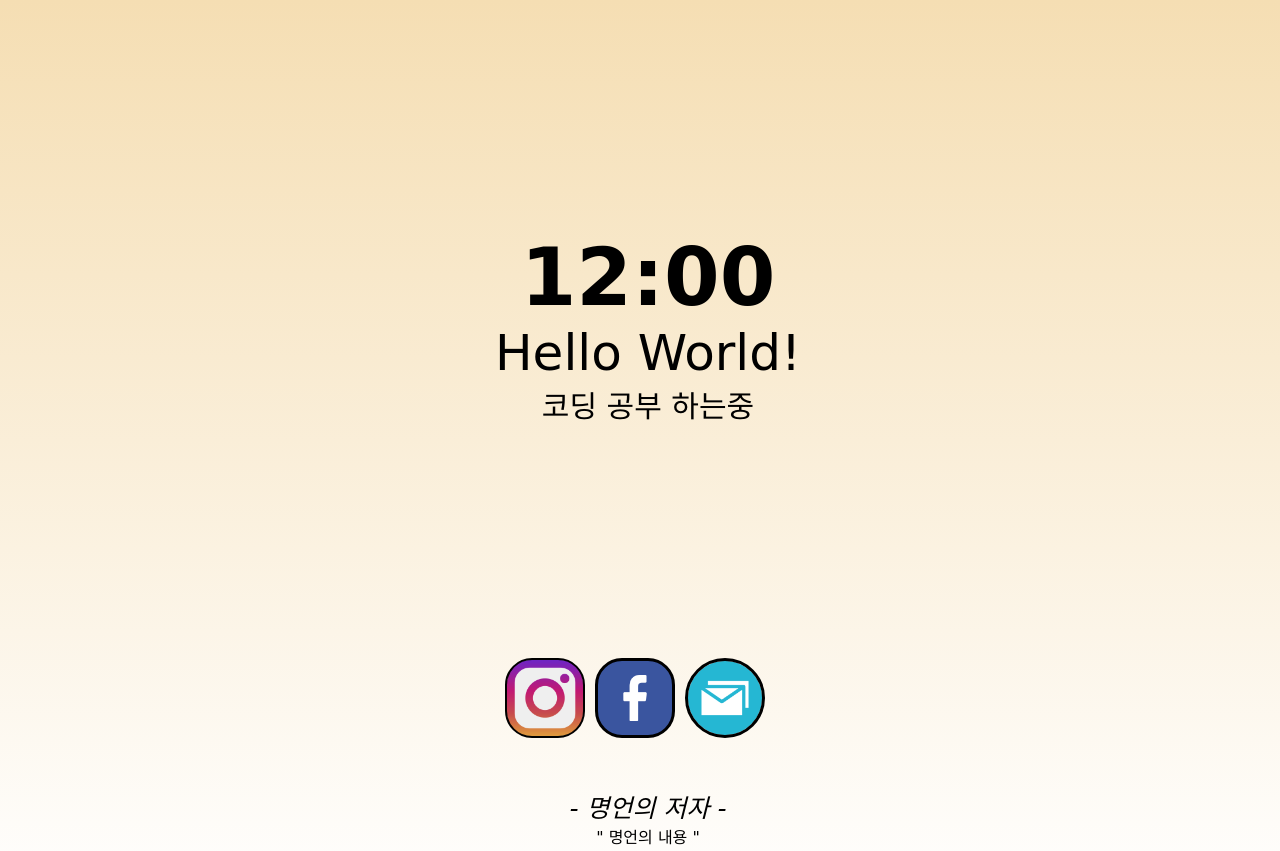
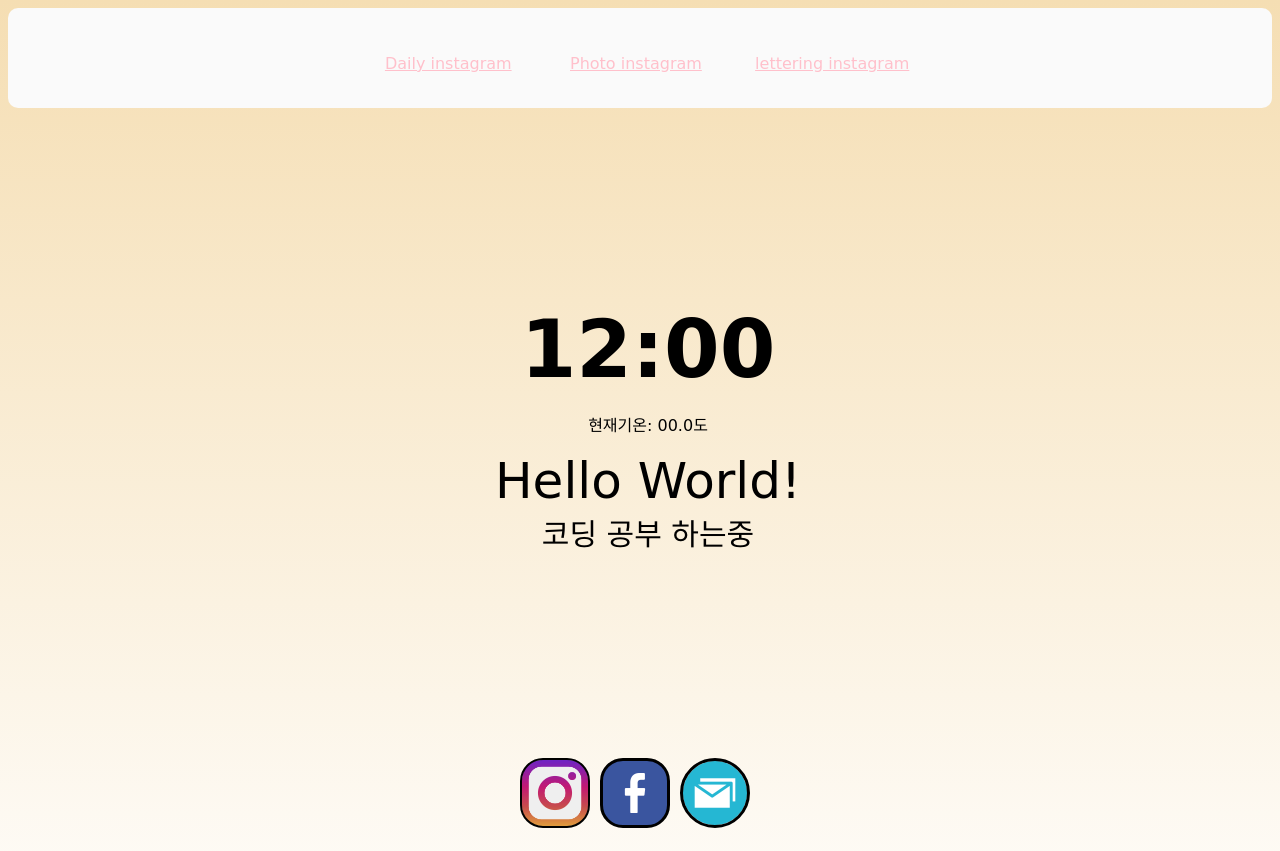
Before and after one commit to Yong211/momentum, a plain HTML site: page index.html in a window 1280 px wide. Shown: the top 851 px of the page. Drawn offline with nearby package versions, Linux system fonts and the light colour scheme; no server answers; a web font is replaced by a local one.

Commit message:
Add files via upload

```diff
--- a/index.html
+++ b/index.html
@@ -1,5 +1,5 @@
 <!DOCTYPE html>
-<html lang="en">
+<html lang="ko">
 
 <head>
     <meta charset="UTF-8">
@@ -21,35 +21,71 @@
             /* background-image: url("https://www.eyeonasia.gov.sg/images/china-selected/nanjing-profile.jpg"); */
             background-repeat: no-repeat;
             background-size: cover;
+        }
 
+        ul li {
+            display: inline-block;
+            width: 180px;
+        }
+        a:link {
+            color: pink;
+        }
+        a:visited {
             color: black;
         }
+        a:hover {
+            color: red;
+        }
+        a:active {
+            color: green
+        }
 
-        .time{
+        .head{
+            background-color: rgb(250,250,250);
+            width: 100%;
+            height: 100px;
+            border-radius: 10px;
+        }
+        .head_nav {
+            padding: 30px;
+
+            display: flex;
+            flex-direction: row;
+            align-items: center;
+            justify-content: center;
+
+            text-decoration-line: none;
+
+        }
+
+        .time {
             font-size: 80px;
             font-weight: bold;
             color: black;
         }
 
-        .greeting{
+        .greeting {
             font-size: 50px;
+
             display: flex;
             flex-direction: column;
             align-items: center;
             justify-content: center;
+
             color: black;
         }
-        .todo{
+
+        .todo {
             font-size: 30px;
             color: black;
         }
 
-        .author{
+        .author {
             font-size: 25px;
             font-style: italic;
         }
 
-        .main{
+        .main {
             width: 100vw;
             height: 80vh;
 
@@ -59,7 +95,7 @@
             justify-content: center;
         }
 
-        .quoto{
+        .quoto {
             width: 100vw;
             height: 20vh;
 
@@ -70,30 +106,33 @@
             align-items: center;
             justify-content: center;
         }
+
         .B1 {
             max-width: 500px;
-                width: 80px;
-                height: 80px;
+            width: 70px;
+            height: 70px;
             background-image: url(Insta_icon.png);
             background-position: center;
             background-size: cover;
-                border-radius: 27px;
+            border-radius: 23px;
             border: solid, 2px, black;
         }
-            .B2{
+
+        .B2 {
             max-width: 500px;
-                width: 80px;
-                height: 80px;
+            width: 70px;
+            height: 70px;
             background-image: url(Facebook_icon.png);
             background-position: center;
             background-size: cover;
-                border-radius: 27px;
+            border-radius: 23px;
             border: solid, black;
         }
-            .B3{
+
+        .B3 {
             max-width: 500px;
-                width: 80px;
-                height: 80px;
+            width: 70px;
+            height: 70px;
             background-image: url(Mail_icon.png);
             background-position: center;
             background-size: 100%;
@@ -101,7 +140,7 @@
             border: solid, black;
         }
 
-            .find-btn{
+        .find-btn {
             display: flex;
             flex-direction: row;
             justify-content: center;
@@ -109,10 +148,12 @@
 
             margin-top: 10px;
         }
-            .find-btn > button {
+
+        .find-btn>button {
             margin-right: 10px;
         }
-            .find-btn1{
+
+        .find-btn1 {
             text-align: center;
             display: flex;
             flex-direction: row;
@@ -121,7 +162,8 @@
             width: 100px;
             height: 100px;
         }
-            .find-btn1 > button {
+
+        .find-btn1>button {
             margin-right: 10px;
             margin-top: 10px;
         }
@@ -129,15 +171,31 @@
 </head>
 
 <body>
+    <div class="head">
+        <div class="head_nav">
+            <nav>
+                <ul>
+                    <li><a href="https://www.instagram.com/yong._.211/">Daily instagram</a></li>
+                    <li><a href="https://www.instagram.com/yong._.photography/">Photo instagram</a></li>
+                    <li><a href="https://www.instagram.com/yong._.lettering/">lettering instagram</a></li>
+                </ul>
+            </nav>
+        </div>
+    </div>
+
     <div class="main">
         <div id="time" class="time">12:00</div>
+        <p>현재기온: <span id="temp">00.0</span>도</p>
         <div class="greeting">Hello World!</div>
         <div class="todo">코딩 공부 하는중</div>
     </div>
     <div class="find-btn">
-        <button class="B1" clatype="button" class="btn btn-navy navbar-btn find-btn1" onclick="location.href='https://www.instagram.com/yong._.211/'"></button>
-        <button class="B2" type="button" class="btn btn-grey navbar-btn find-btn1" onclick="location.href='https://www.facebook.com/profile.php?id=100003667868450'"></button>
-        <button class="B3" type="button" class="btn btn-navy navbar-btn find-btn1" onclick="location.href='mailto: 9702qor@naver.com'"></button>
+        <button class="B1" clatype="button" class="btn btn-navy navbar-btn find-btn1"
+            onclick="location.href='https://www.instagram.com/yong._.211/'"></button>
+        <button class="B2" type="button" class="btn btn-grey navbar-btn find-btn1"
+            onclick="location.href='https://www.facebook.com/profile.php?id=100003667868450'"></button>
+        <button class="B3" type="button" class="btn btn-navy navbar-btn find-btn1"
+            onclick="location.href='mailto: 9702qor@naver.com'"></button>
     </div>
     <div class="quoto">
         <div id="author" class="author">- 명언의 저자 -</div>
```
Lines whose indentation alone changed are shown as unchanged.
